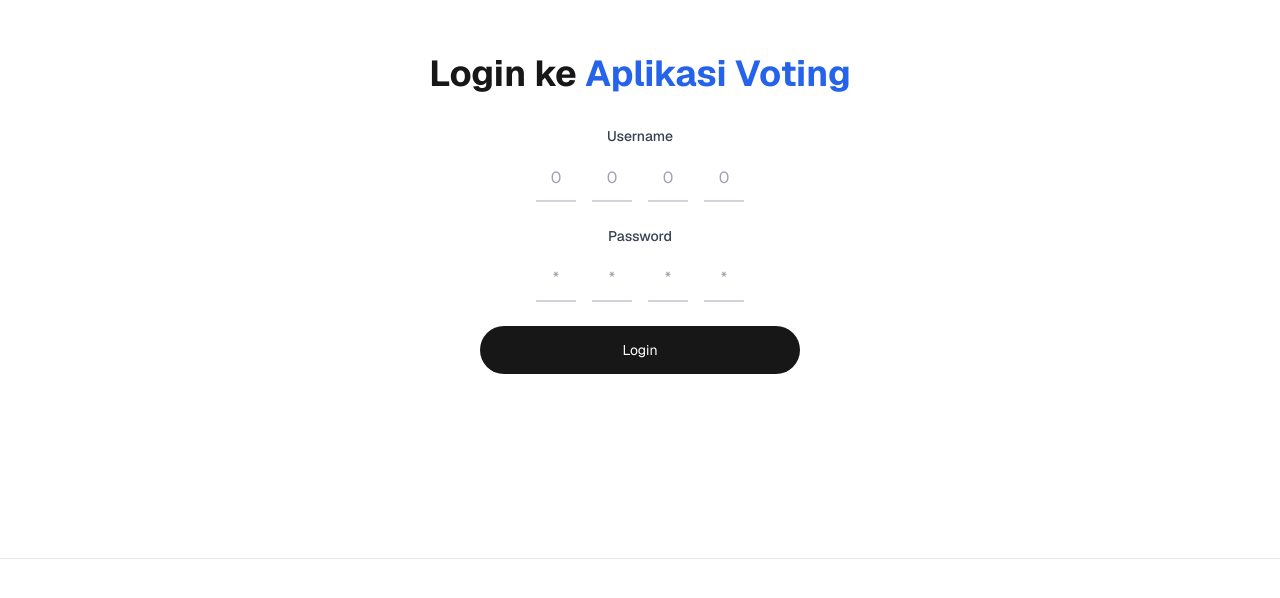
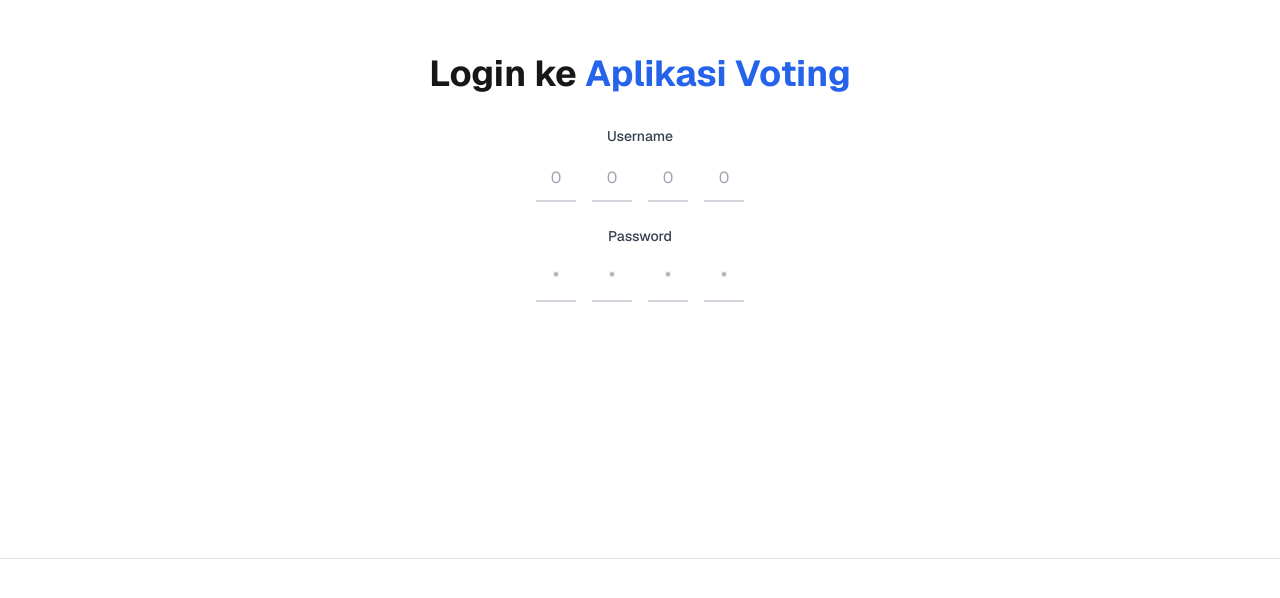
Before and after one commit to andikyudo/input-app2024.app, a Next.js app: page /login in a window 1280 px wide. Shown: the part 138-736 px from the top of the page. Built offline with nearby package versions, Linux system fonts and the light colour scheme.

Commit message:
Add Warning Fail Login Pop-up

```diff
--- a/src/app/login/page.tsx
+++ b/src/app/login/page.tsx
@@ -59,6 +59,7 @@ const NumericInput = ({ value, onChange, placeholder, label }) => {
 export default function LoginPage() {
 	const [username, setUsername] = useState("");
 	const [password, setPassword] = useState("");
+	const [error, setError] = useState("");
 	const router = useRouter();
 
 	useEffect(() => {
@@ -66,17 +67,19 @@ export default function LoginPage() {
 			if (authenticateUser(username, password)) {
 				console.log("Login berhasil:", username);
 				router.push("/");
+			} else {
+				setError("Username atau password salah");
+				setTimeout(() => setError(""), 3000); // Hilangkan pesan error setelah 3 detik
 			}
 		}
 	}, [username, password, router]);
 
-	const handleSubmit = (e: React.FormEvent<HTMLFormElement>) => {
-		e.preventDefault();
-		if (!authenticateUser(username, password)) {
-			console.log("Login gagal");
-			alert("Username atau password salah");
+	useEffect(() => {
+		if (error) {
+			const timer = setTimeout(() => setError(""), 3000);
+			return () => clearTimeout(timer);
 		}
-	};
+	}, [error]);
 
 	return (
 		<div className='flex min-h-screen flex-col items-center justify-center py-2'>
@@ -88,7 +91,7 @@ export default function LoginPage() {
 					</a>
 				</h1>
 
-				<form onSubmit={handleSubmit} className='w-full max-w-xs'>
+				<div className='w-full max-w-xs'>
 					<NumericInput
 						value={username}
 						onChange={setUsername}
@@ -101,13 +104,22 @@ export default function LoginPage() {
 						placeholder='****'
 						label='Password'
 					/>
-					<button
-						type='submit'
-						className='mt-6 w-full rounded-full border border-solid border-transparent transition-colors flex items-center justify-center bg-foreground text-background gap-2 hover:bg-[#383838] dark:hover:bg-[#ccc] text-sm h-12 px-4'
-					>
-						Login
-					</button>
-				</form>
+					<div className='relative h-12 mt-6'>
+						{error && (
+							<div
+								className='absolute w-full transform transition-all duration-300 ease-in-out'
+								style={{
+									top: error ? "0" : "-100%",
+									opacity: error ? "1" : "0",
+								}}
+							>
+								<div className='bg-red-500 text-white py-3 px-4 rounded-md'>
+									{error}
+								</div>
+							</div>
+						)}
+					</div>
+				</div>
 			</main>
 
 			<footer className='flex h-24 w-full items-center justify-center border-t'></footer>
```
